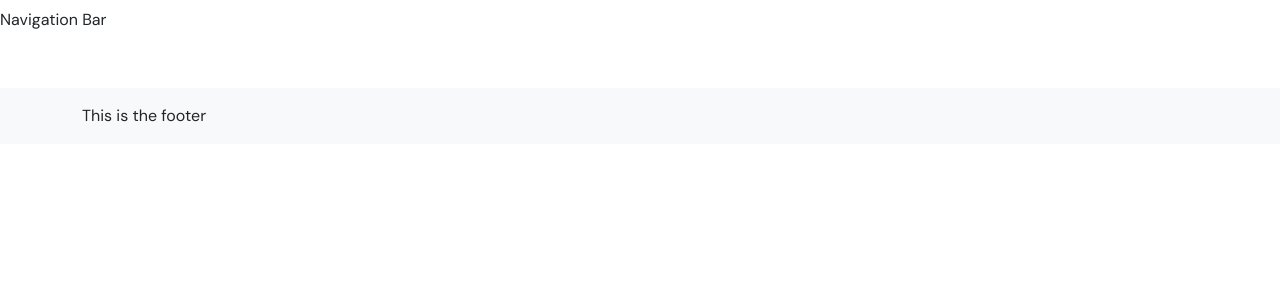
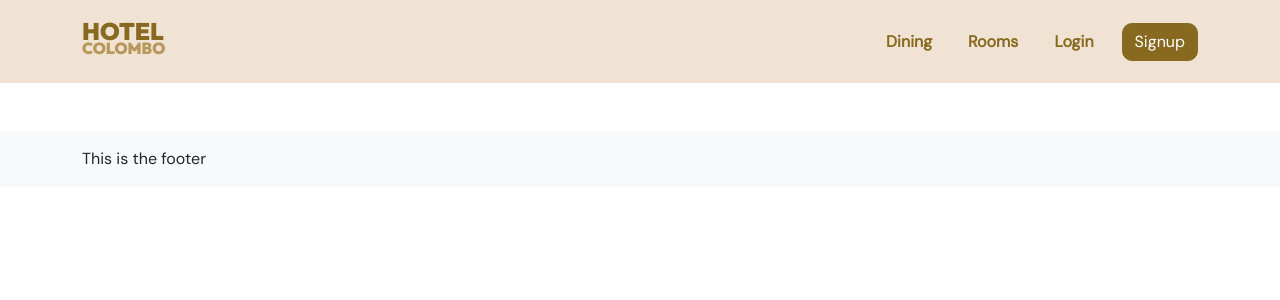
Before and after one commit to sajanaPG/Hotel-Reservation-Frontend, a React (Create React App) app: page / in a window 1280 px wide. Shown: the top 300 px of the page. Built offline with nearby package versions, Linux system fonts and the light colour scheme; a web font is replaced by a local one.

Commit message:
Added the navigation-bar

```diff
--- /dev/null
+++ b/src/components/NavigationBar.jsx
@@ -0,0 +1,31 @@
+import React from "react";
+import Container from "react-bootstrap/Container";
+import { Navbar, Nav, Button } from "react-bootstrap";
+
+function NavigationBar() {
+  return (
+    <div>
+      <Navbar className="nav-bar">
+        <Container>
+          <Navbar.Brand href="#home">
+            <p className="nav-logo">
+              <span className="nav-logo-top">HOTEL</span>
+              <br />
+              <span className="nav-logo-bottom">COLOMBO</span>
+            </p>
+          </Navbar.Brand>
+          <Nav className="ml-auto">
+            <Nav.Link href="#home">Dining</Nav.Link>
+            <Nav.Link href="#features">Rooms</Nav.Link>
+            <Nav.Link href="#pricing">Login</Nav.Link>
+            <div className="d-flex align-items-center">
+              <Button variant="primary">Signup</Button>
+            </div>
+          </Nav>
+        </Container>
+      </Navbar>
+    </div>
+  );
+}
+
+export default NavigationBar;
--- a/src/index.scss
+++ b/src/index.scss
@@ -1,5 +1,6 @@
 $primary: #876A20;
 $secondary: #B7975B;
+$tertiary: #F1E3D4;
 
 $btn-border-radius: 10px;
 
@@ -22,3 +23,31 @@ code {
   font-family: source-code-pro, Menlo, Monaco, Consolas, 'Courier New',
     monospace;
 }
+
+.nav-bar{
+  background-color: #F1E3D4;
+
+}
+
+.nav-link {
+  color: $primary;
+  font-weight: bold;
+  margin-right: 20px;
+}
+
+.nav-logo{
+  font-family: 'Outfit', sans-serif;
+  font-weight: bolder;
+  line-height: 0.7;
+  padding-top: 10px;
+}
+
+.nav-logo-top{
+  font-size: 1.5rem;
+  color: $primary;
+}
+
+.nav-logo-bottom{
+  font-size: 1rem;
+  color: $secondary;
+}
--- a/src/layouts/Layout.js
+++ b/src/layouts/Layout.js
@@ -1,11 +1,12 @@
 import { Outlet } from "react-router-dom";
 import Container from 'react-bootstrap/Container';
+import NavigationBar from '../components/NavigationBar';
 
 const Layout = () => {
     return (
         <div>
-            <div className="navbar">
-                Navigation Bar
+            <div>
+                <NavigationBar/>
             </div>
 
             <Container className="py-4">
```
